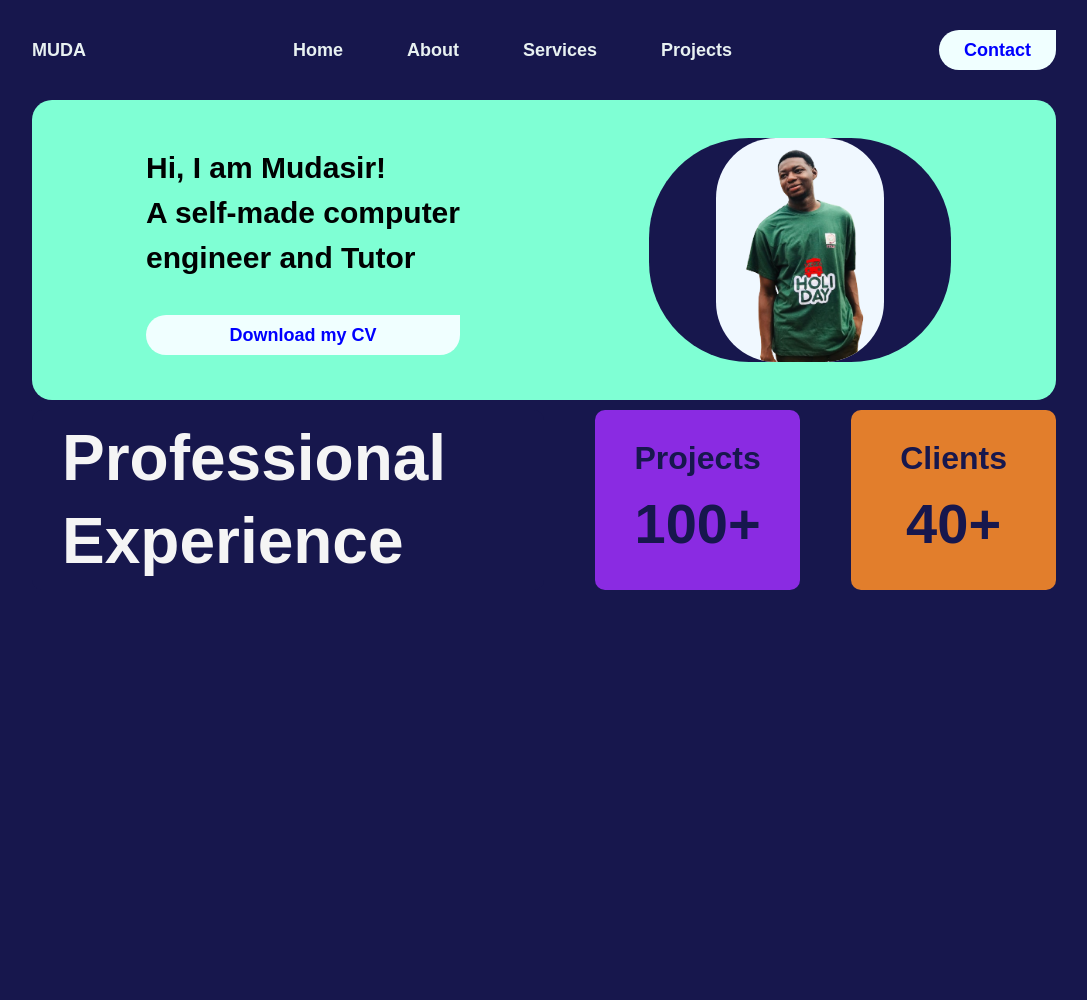
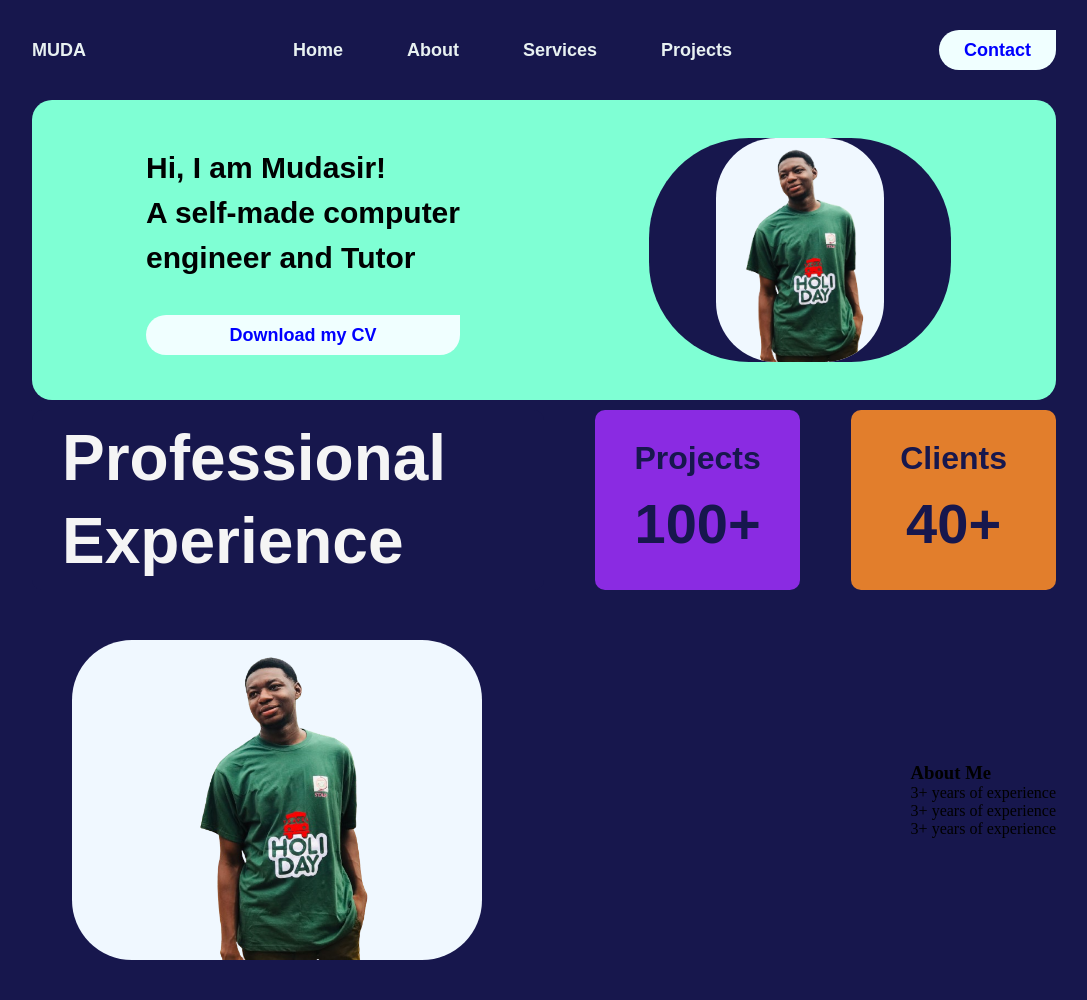
Before and after one commit to literally-mo/rootfolder, a plain HTML site: page index.html in a window 1280 px wide. Shown: the whole page, without its empty margins (96-1183 px from the left). Before the commit the page ends 800 px from the top, so only its background shows below. Drawn offline with Linux system fonts and the light colour scheme.

Commit message:
experience

```diff
--- a/index.html
+++ b/index.html
@@ -43,7 +43,17 @@
                 </a>
             </div>
         </div>
-
+        <div class="section-3">
+            <div class="image-container2">
+                <img src="mo.png" alt="Mudasir Ayuba" class="profile-image">
+            </div>
+            <div class="about-me">
+                <h3>About Me</h3>
+                <div><p>3+ years of experience</p></div>
+                <div><p>3+ years of experience</p></div>
+                <div><p>3+ years of experience</p></div>
+            </div>
+        </div>
 
         </div>
     </body>
--- a/styles.css
+++ b/styles.css
@@ -192,7 +192,7 @@ button:hover {
 }
 
 .project-box {
-    background-color: blueviolet;
+    background-color: rgb(138, 43, 226, 1);
     height: 90%;
     width: 20%;
     border-radius: 10px;
@@ -200,9 +200,12 @@ button:hover {
     align-items: center;
 }
 
+
+
 .project-box p {
     background-color: blueviolet;
 }
+
 
 .client-box {
     background-color: hsl(27, 76%, 53%);
@@ -216,3 +219,31 @@ button:hover {
 .client-box p {
     background-color: hsl(27, 76%, 53%);
 }
+
+.section-3 {
+    height: 400px;
+    width: 80%;
+    margin: auto;
+    display: flex;
+    justify-content: space-between;
+    align-items: center;
+}
+
+.image-container2 {
+    width: 40%;
+    height: 80%;
+    border-radius: 100px;
+    text-align: center;
+    position: relative;
+    margin-left: 40px;
+}
+.image-container2 img {
+    width: 100%;
+    height: 100%;
+    object-fit: contain;
+    object-position: center;
+    border-radius: 60px;
+    overflow: visible;
+    transition: transform 0.4s ease-in-out;
+    background-color: aliceblue;
+}
```
